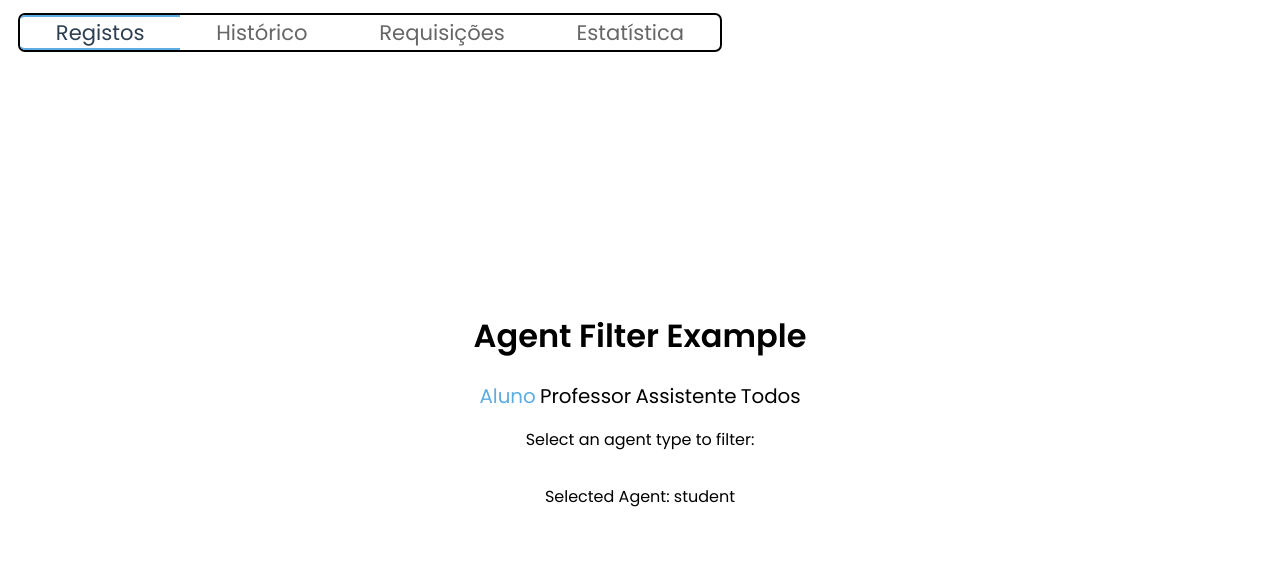
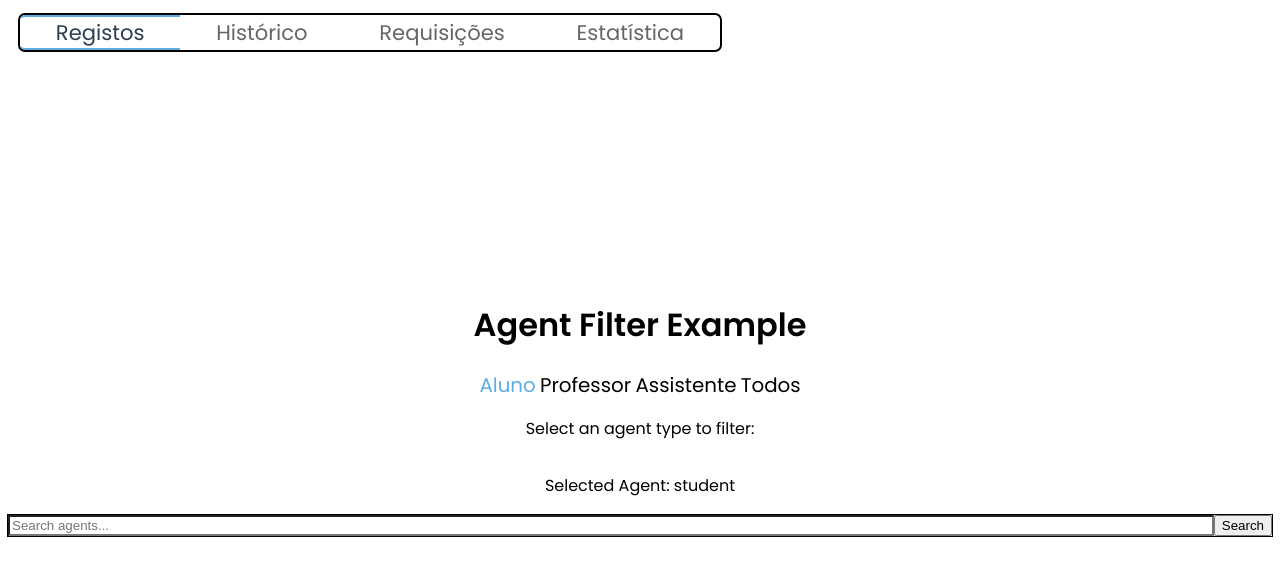
Before and after one commit to dvalnn/library-hub-svelte, a SvelteKit app in the folder frontend/: page /records in a window 1280 px wide. Shown: the top 576 px of the page. Built offline with nearby package versions, Linux system fonts and the light colour scheme.

Commit message:
Search bar component WIP

```diff
--- a/frontend/src/routes/records/+page.svelte
+++ b/frontend/src/routes/records/+page.svelte
@@ -1,5 +1,6 @@
 <script>
     import AgentFilterRadio from "./AgentFilterRadio.svelte";
+    import SearchBar from "./SearchBar.svelte";
 
     let selected = $state("student");
 </script>
@@ -13,4 +14,9 @@
             Selected Agent: {selected}
         </p>
     </div>
+
+    <SearchBar
+        handleSearch={(input) => console.log("Searching for:", input)}
+        placeholder="Search agents..."
+    />
 </div>
--- a/frontend/src/routes/records/SearchBar.svelte
+++ b/frontend/src/routes/records/SearchBar.svelte
@@ -0,0 +1,32 @@
+<script lang="ts">
+    let userInput = $state("");
+    const {
+        handleSearch,
+        placeholder,
+    }: {
+        handleSearch: (input: string) => void;
+        placeholder: string;
+    } = $props();
+</script>
+
+<form
+    class="flex items-center gap-3 w-full max-w-xl px-4 py-2 bg-white border border-gray-300 rounded-md shadow-sm focus-within:ring-2 focus-within:ring-blue-400"
+    onsubmit={() => {
+        handleSearch(userInput);
+        userInput = ""; // Clear input after search
+    }}
+>
+    <input
+        type="text"
+        bind:value={userInput}
+        class="flex-1 bg-transparent outline-none text-gray-800 placeholder-gray-400"
+        {placeholder}
+    />
+
+    <button
+        type="submit"
+        class="text-sm text-white bg-blue-600 hover:bg-blue-700 px-4 py-1.5 rounded-md transition"
+    >
+        Search
+    </button>
+</form>
```
